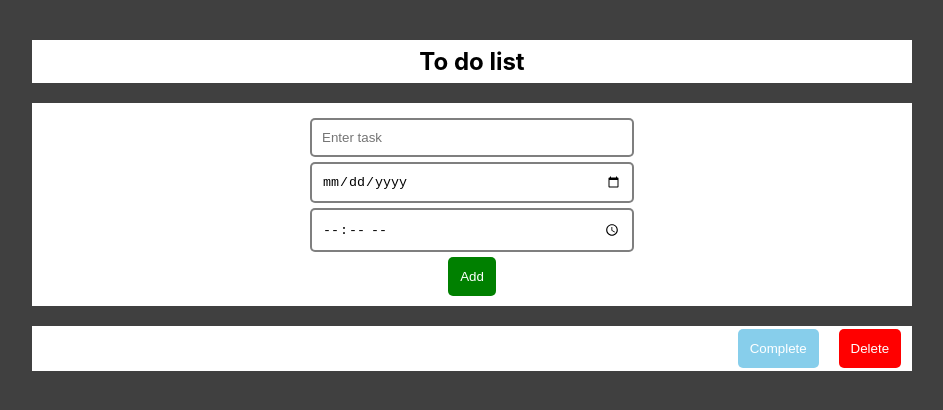
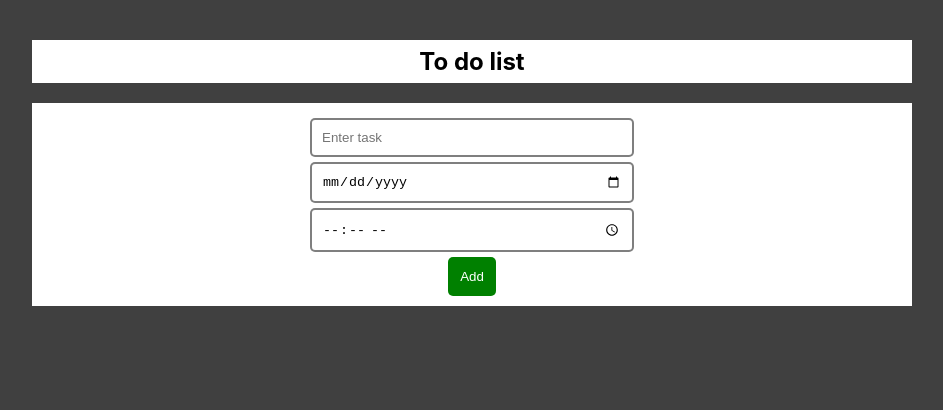
Before and after one commit to 2000sagarr/to-do-list, a React (Create React App) app: page / in a window 1280 px wide. Shown: the top 410 px of the page, without its empty margins (168-1111 px from the left). Built offline with nearby package versions, Linux system fonts and the light colour scheme.

Commit message:
display tasklist complete

```diff
--- a/src/App.js
+++ b/src/App.js
@@ -16,7 +16,7 @@ function App() {
     <div className="App">
       <Title>To do list</Title>
       <TaskInput onAddTask ={addTaskHandler}/>
-      <TaskList />
+      <TaskList taskList={taskList}/>
     </div>
   );
 }
--- a/src/components/TaskInput/TaskInput.js
+++ b/src/components/TaskInput/TaskInput.js
@@ -3,7 +3,7 @@ import styles from "./TaskInput.module.css";
 import Button from "../buttons/Button";
 import Input from "../UI/Input";
 
-const TaskInput = () => {
+const TaskInput = (props) => {
   const [task, setTask] = useState("");
   const [date, setDate] = useState("");
   const [time, setTime] = useState("");
@@ -28,7 +28,7 @@ const TaskInput = () => {
 
   const formSubmitHandler = (event) => {
     event.preventDefault();
-    console.log(`Task : ${task} Date : ${date} Time : ${time}`);
+    props.onAddTask(task, date, time);
     setTask("");
     setDate("");
     setTime("");
--- a/src/components/taskList/TaskList.js
+++ b/src/components/taskList/TaskList.js
@@ -2,12 +2,15 @@ import React  from 'react';
 import styles from './TaskList.module.css';
 import TaskDetails from './TaskDetails';
 
-const TaskList = () =>{
+const TaskList = (props) =>{
 
 
     return(
         <div className={styles.taskList}>
-            <TaskDetails/>
+
+            {props.taskList.map((Task)=>{
+                return <TaskDetails task= {Task.task} date={Task.date} time={Task.time}/>
+            })}
         </div>
     )
 }
```
